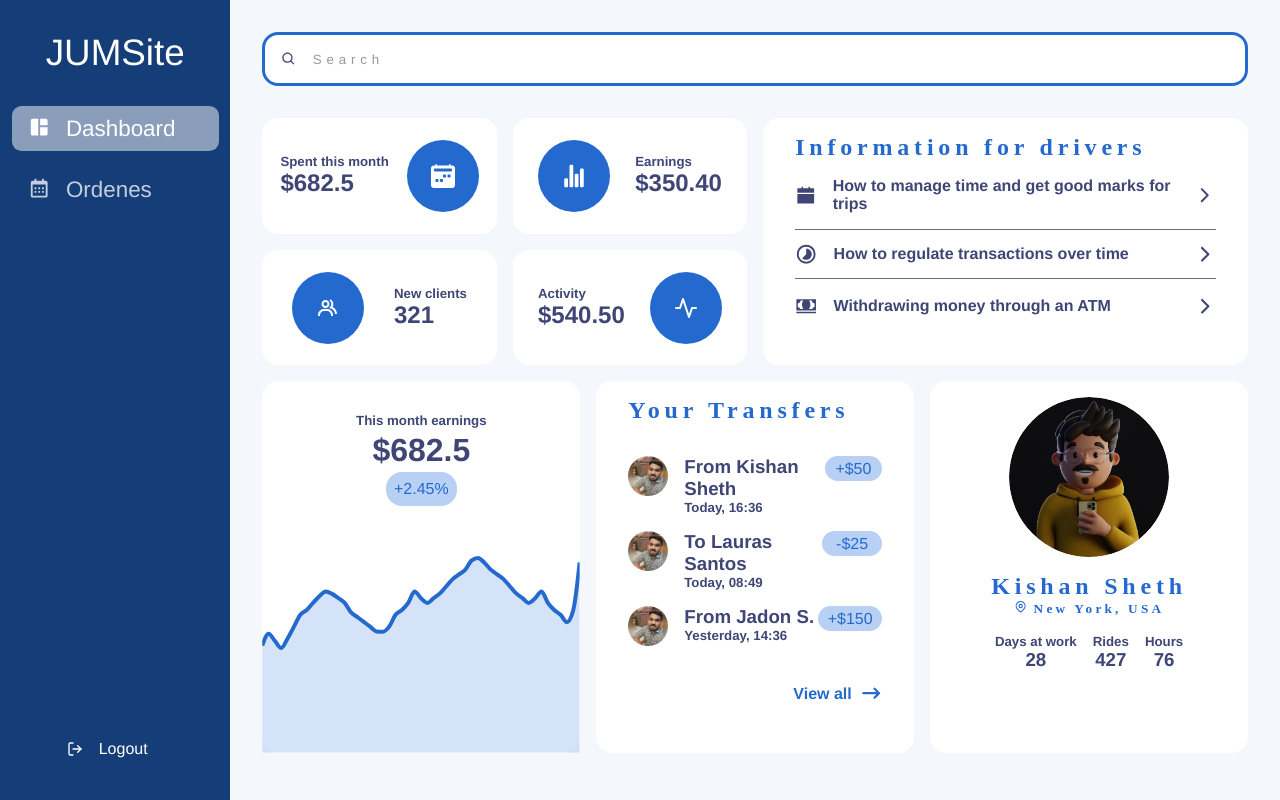
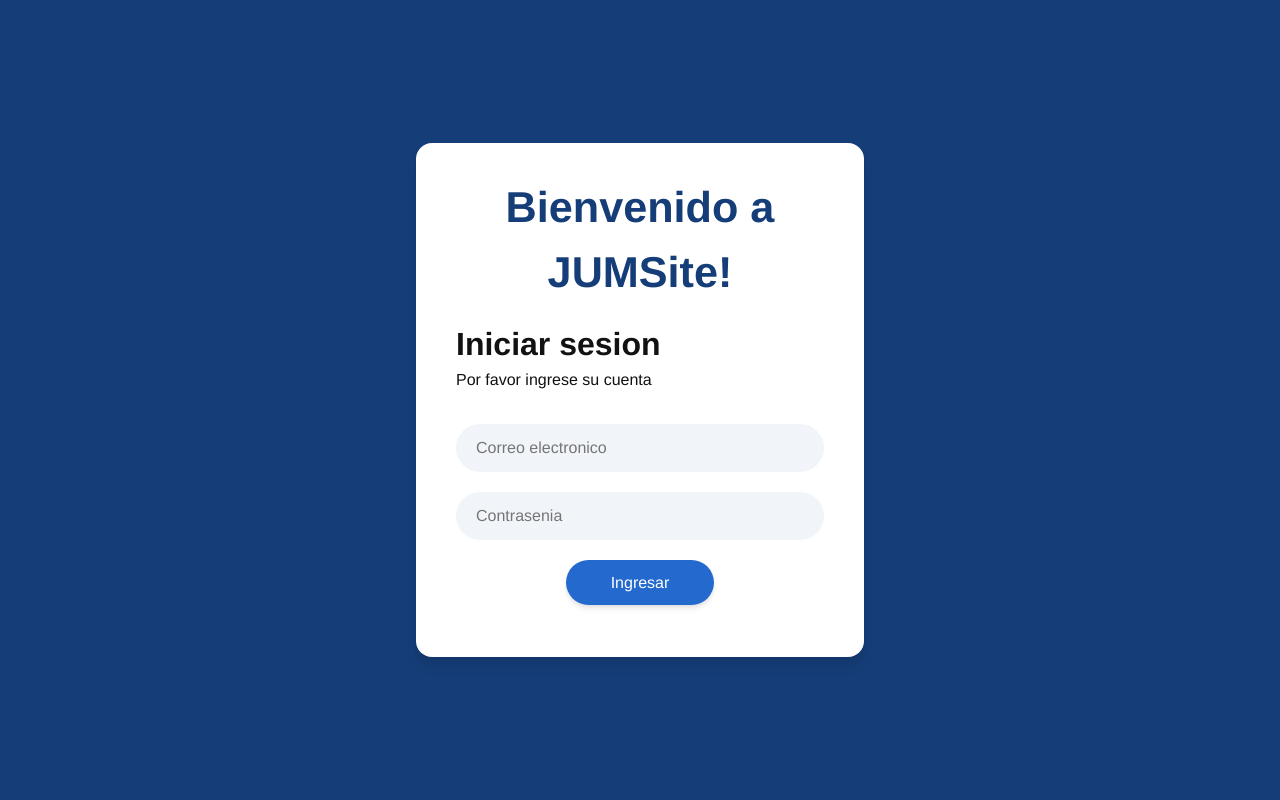
Before and after one commit to Favious/jums-site, a React (Create React App) app: page / in a window 1280 px wide. Built offline with nearby package versions, Linux system fonts and the light colour scheme.

Commit message:
change styles

```diff
--- a/src/App.js
+++ b/src/App.js
@@ -12,13 +12,15 @@ import {
   Navigate,
   Outlet,
 } from "react-router-dom";
+import LoginPage from "./pages/LoginPage";
 
 export default function App() {
   return (
     <Div>
       <GlobalStyle />
-      <Sidebar />
-      <Dashboard />
+      <LoginPage />
+      {/* <Sidebar />
+      <Dashboard /> */}
     </Div>
   );
 }
--- a/src/GlobalStyle.js
+++ b/src/GlobalStyle.js
@@ -3,6 +3,22 @@ import { createGlobalStyle } from "styled-components";
 export const GlobalStyle = createGlobalStyle`
     :root {
 
+        --color-white: #ffffff;
+        --color-light: #f1f5f9;
+        --color-black: #121212;
+        --color-night: #001632;
+
+        --color-red: #f44336;
+        --color-blue: #1a73e8;
+        --color-gray: #80868b;
+        --color-grayish: #dadce0;
+
+        --shadow-normal: 0 1px 3px 0 rgba(0, 0, 0, 0.1),
+         0 1px 2px 0 rgba(0, 0, 0, 0.06);
+        --shadow-medium: 0 4px 6px -1px rgba(0, 0, 0, 0.1),
+        0 2px 4px -1px rgba(0, 0, 0, 0.06);
+        --shadow-large: 0 10px 15px -3px rgba(0, 0, 0, 0.1),
+         0 4px 6px -2px rgba(0, 0, 0, 0.05);
 
         --appleSilver: #153d77;
         --appleLightSilver: #c5cedd;
--- /dev/null
+++ b/src/pages/LoginPage.jsx
@@ -0,0 +1,298 @@
+import React, { useEffect } from "react";
+import styled from "styled-components";
+
+export default function LoginPage() {
+  return (
+    <Section>
+      <div class="main">
+        <div class="container">
+          <section class="wrapper">
+            <div class="heading">
+              <h1 class="welcome">Bienvenido a JUMSite!</h1>
+              <h1 class="text text-large">Iniciar sesion</h1>
+              <p class="text text-normal">Por favor ingrese su cuenta</p>
+            </div>
+            <form name="login" class="form">
+              <div class="input-control">
+                <label for="email" class="input-label" hidden>
+                  Correo electronico
+                </label>
+                <input
+                  type="email"
+                  name="email"
+                  class="input-field"
+                  placeholder="Correo electronico"
+                />
+              </div>
+              <div class="input-control">
+                <label for="password" class="input-label" hidden>
+                  Contrasenia
+                </label>
+                <input
+                  type="password"
+                  name="password"
+                  class="input-field"
+                  placeholder="Contrasenia"
+                />
+              </div>
+              <div class="input-control">
+                <input
+                  type="button"
+                  name="submit"
+                  class="input-submit"
+                  value="Ingresar"
+                  disabled
+                />
+              </div>
+            </form>
+          </section>
+        </div>
+      </div>
+    </Section>
+  );
+}
+
+const Section = styled.section`
+  background-color: var(--appleSilver);
+  height: 100vh;
+  html {
+    font-size: 100%;
+    font-size-adjust: 100%;
+    box-sizing: border-box;
+    scroll-behavior: smooth;
+  }
+
+  *,
+  *::before,
+  *::after {
+    padding: 0;
+    margin: 0;
+    box-sizing: inherit;
+    list-style: none;
+    list-style-type: none;
+    text-decoration: none;
+    -webkit-font-smoothing: antialiased;
+    -moz-osx-font-smoothing: grayscale;
+    text-rendering: optimizeLegibility;
+  }
+
+  .main {
+    font-size: 1rem;
+    font-weight: normal;
+    line-height: 1.5;
+    color: var(--color-black);
+  }
+
+  .welcome {
+    color: var(--appleSilver);
+    font-size: 2.7rem;
+    font-weight: 600;
+    padding: 0 0 1rem 0;
+    text-align: center;
+  }
+
+  a,
+  button {
+    font-family: inherit;
+    font-size: inherit;
+    line-height: inherit;
+    cursor: pointer;
+    border: none;
+    outline: none;
+    background: none;
+    text-decoration: none;
+  }
+
+  img {
+    display: block;
+    width: 100%;
+    height: auto;
+    object-fit: cover;
+  }
+
+  // Components
+  .container {
+    display: flex;
+    justify-content: center;
+    align-items: center;
+    max-width: 80rem;
+    min-height: 100vh;
+    width: 100%;
+    padding: 0 2rem;
+    margin: 0 auto;
+  }
+
+  .ion {
+    &-logo-apple {
+      font-size: 1.65rem;
+      line-height: inherit;
+      margin-right: 0.5rem;
+      color: var(--color-black);
+    }
+    &-logo-google {
+      font-size: 1.65rem;
+      line-height: inherit;
+      margin-right: 0.5rem;
+      color: var(--color-red);
+    }
+    &-logo-facebook {
+      font-size: 1.65rem;
+      line-height: inherit;
+      margin-right: 0.5rem;
+      color: var(--color-blue);
+    }
+  }
+
+  .text {
+    font-family: inherit;
+    line-height: inherit;
+    text-transform: unset;
+    text-rendering: optimizeLegibility;
+
+    &-large {
+      font-size: 2rem;
+      font-weight: 600;
+      color: var(--color-black);
+    }
+
+    &-normal {
+      font-size: 1rem;
+      font-weight: 400;
+      color: var(--color-black);
+    }
+
+    &-links {
+      font-size: 1rem;
+      font-weight: 400;
+      color: var(--color-blue);
+
+      &:hover {
+        text-decoration: underline;
+      }
+    }
+  }
+
+  // Main
+  .main {
+    .wrapper {
+      max-width: 28rem;
+      width: 100%;
+      margin: 2rem auto;
+      padding: 2rem 2.5rem;
+      border: none;
+      outline: none;
+      border-radius: 0.25rem;
+      color: var(--color-black);
+      background: var(--white);
+      box-shadow: var(--shadow-large);
+      border-radius: 1rem;
+
+      .form {
+        width: 100%;
+        height: auto;
+        margin-top: 2rem;
+
+        .input-control {
+          display: flex;
+          align-items: center;
+          justify-content: space-between;
+          margin-bottom: 1.25rem;
+        }
+
+        .input-field {
+          font-family: inherit;
+          font-size: 1rem;
+          font-weight: 400;
+          line-height: inherit;
+          width: 100%;
+          height: auto;
+          padding: 0.75rem 1.25rem;
+          border: none;
+          outline: none;
+          border-radius: 2rem;
+          color: var(--color-black);
+          background: var(--color-light);
+          text-transform: unset;
+          text-rendering: optimizeLegibility;
+        }
+
+        .input-submit {
+          font-family: inherit;
+          font-size: 1rem;
+          font-weight: 500;
+          line-height: inherit;
+          cursor: pointer;
+          min-width: 40%;
+          margin: auto;
+          height: auto;
+          padding: 0.65rem 1.25rem;
+          border: none;
+          outline: none;
+          border-radius: 2rem;
+          color: var(--color-white);
+          background: var(--blue);
+          box-shadow: var(--shadow-medium);
+          text-transform: capitalize;
+          text-rendering: optimizeLegibility;
+        }
+      }
+
+      .striped {
+        display: flex;
+        flex-direction: row;
+        justify-content: center;
+        align-items: center;
+        margin: 1rem 0;
+
+        &-line {
+          flex: auto;
+          flex-basis: auto;
+          border: none;
+          outline: none;
+          height: 2px;
+          background: var(--color-grayish);
+        }
+
+        &-text {
+          font-family: inherit;
+          font-size: 1rem;
+          font-weight: 500;
+          line-height: inherit;
+          color: var(--color-black);
+          margin: 0 1rem;
+        }
+      }
+
+      .method {
+        &-control {
+          margin-bottom: 1rem;
+        }
+
+        &-action {
+          font-family: inherit;
+          font-size: 0.95rem;
+          font-weight: 500;
+          line-height: inherit;
+          display: flex;
+          justify-content: center;
+          align-items: center;
+          width: 100%;
+          height: auto;
+          padding: 0.35rem 1.25rem;
+          outline: none;
+          border: 2px solid var(--color-grayish);
+          border-radius: 2rem;
+          color: var(--color-black);
+          background: var(--color-white);
+          text-transform: capitalize;
+          text-rendering: optimizeLegibility;
+          transition: all 0.35s ease;
+
+          &:hover {
+            background: var(--color-light);
+          }
+        }
+      }
+    }
+  }
+`;
```
